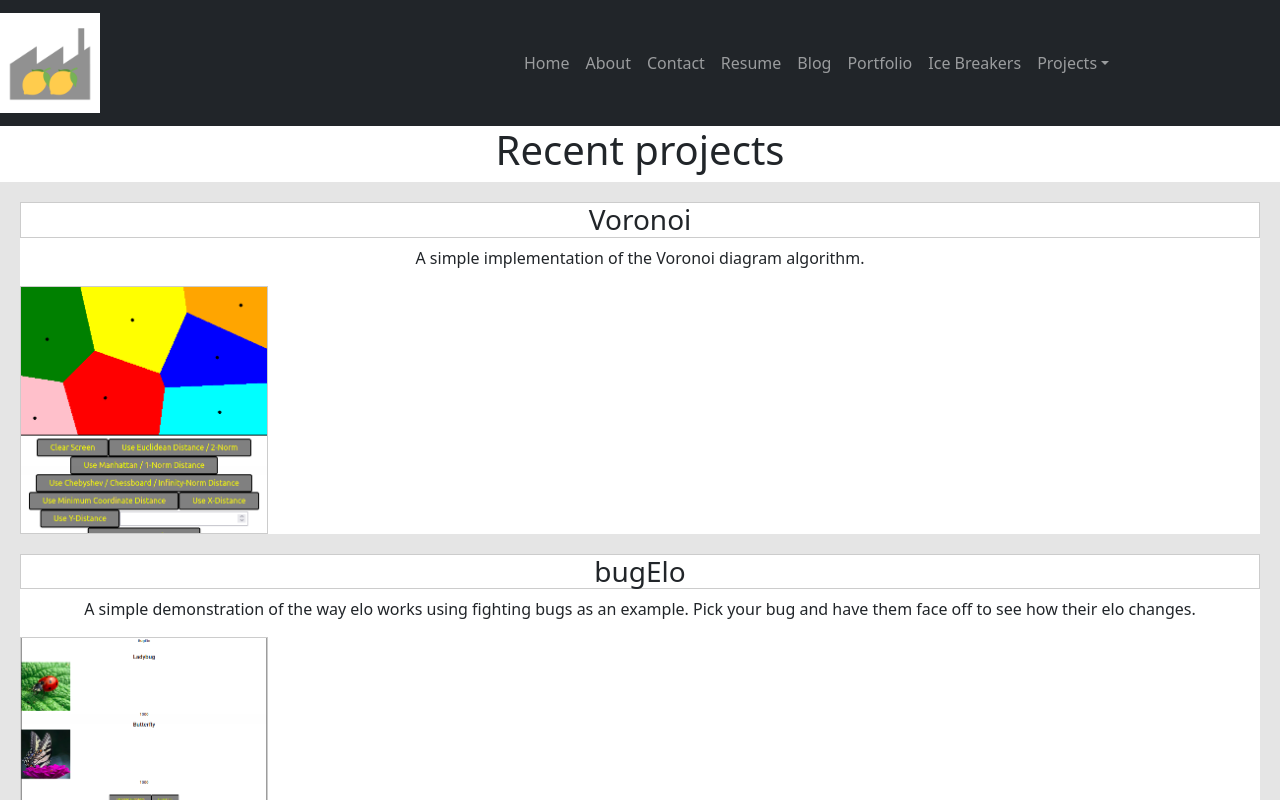
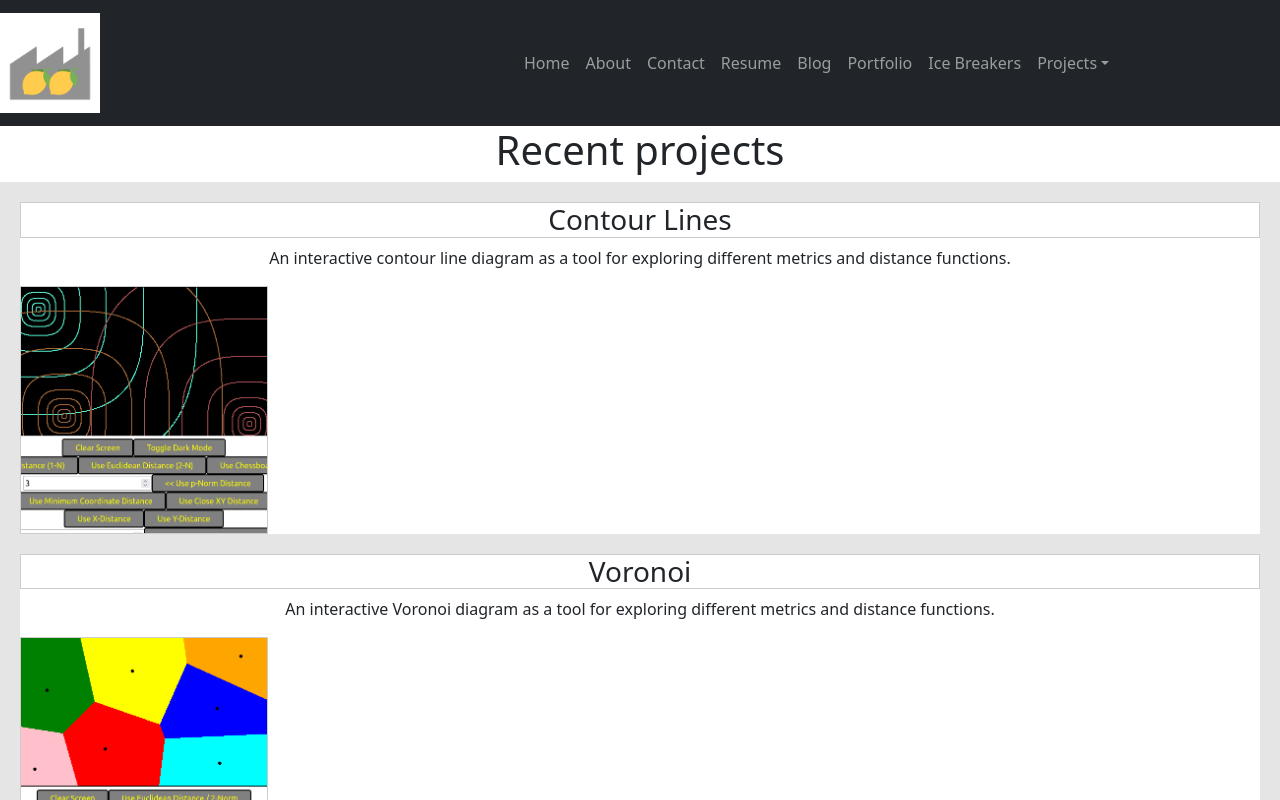
Before and after one commit to rkimpins/lemoncorp, a React (Create React App) app: page / in a window 1280 px wide. Shown: the top 800 px of the page. Built offline with nearby package versions, Linux system fonts and the light colour scheme.

Commit message:
Added contour lines to recent projects

```diff
--- a/src/components/Home/Home.js
+++ b/src/components/Home/Home.js
@@ -7,6 +7,7 @@ import integerSequencesScreenshot from '../../images/ProjectScreenshot/integerSe
 import Phase10Screenshot from '../../images/ProjectScreenshot/phase10.png';
 import warScreenshot from '../../images/ProjectScreenshot/war.png';
 import voronoi from '../../images/ProjectScreenshot/voronoi.png';
+import contourLines from '../../images/ProjectScreenshot/contourLines.png';
 
 import classes from './Home.module.css';
 
@@ -15,8 +16,14 @@ const home = () => (
         <h1 className={classes.Home}>Recent projects</h1>
         <div className={classes.Home}>
             <ProjectCard
+                title="Contour Lines"
+                description="An interactive contour line diagram as a tool for exploring different metrics and distance functions."
+                image={contourLines}
+                link="ContourLines"
+            />
+            <ProjectCard
                 title="Voronoi"
-                description="A simple implementation of the Voronoi diagram algorithm."
+                description="An interactive Voronoi diagram as a tool for exploring different metrics and distance functions."
                 image={voronoi}
                 link="Voronoi"
             />
```
Also changed, not shown: src/images/ProjectScreenshot/contourLines.png (added).
